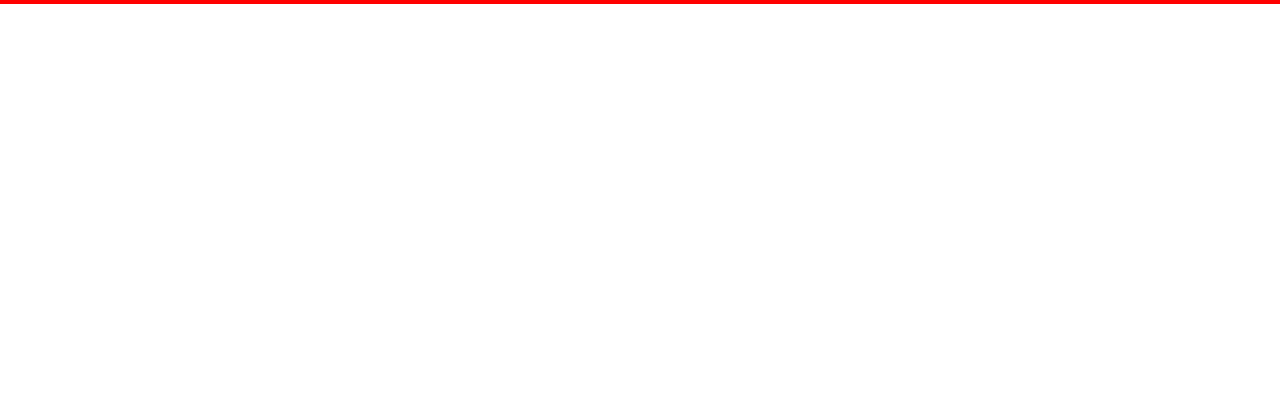
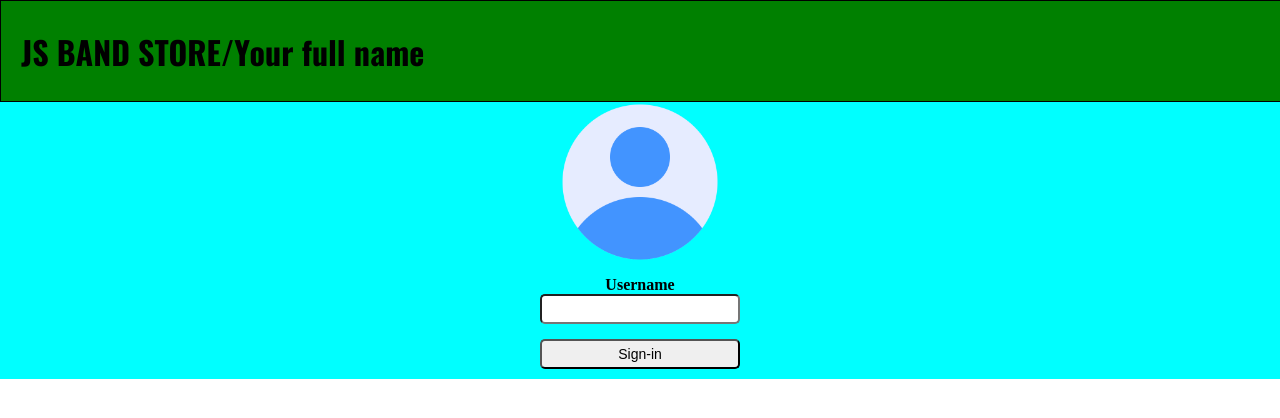
Before and after one commit to sergfreeman/X-course-task, a plain HTML site: page signin/index.html in a window 1280 px wide. Drawn offline with Linux system fonts and the light colour scheme.

Commit message:
29-10-22

```diff
--- a/signin/index.html
+++ b/signin/index.html
@@ -1,5 +1,6 @@
 <!DOCTYPE html>
 <html lang="en">
+
 <head>
     <meta charset="UTF-8">
     <meta http-equiv="X-UA-Compatible" content="IE=edge">
@@ -7,7 +8,26 @@
     <title>JS Band Store</title>
     <link href="./styles.css" rel="stylesheet">
 </head>
+
 <body>
+    <header>
+        <h1>
+            JS BAND STORE/Your full name
+        </h1>
+    </header>
+    <main>
+        <section id="central-section">
+            <img src="../img/avatar.png" width="160px" height="160px" alt="Avatar image">
+            <form>
+                <fieldset>
+                    <label for="username" id="username-label">Username</label>
+                    <input type="text" name="username" id="username" maxlength="5">
+                    <button name="submit" id="submit" type="submit">Sign-in</button>
+                </fieldset>
+            </form>
+        </section>
+    </main>
 
 </body>
+
 </html>
--- a/signin/styles.css
+++ b/signin/styles.css
@@ -1,5 +1,82 @@
-*, html{
+*,
+html {
     margin: 0;
     padding: 0;
-    border: 1px solid red;
+    /* border: 1px solid red; */
 }
+
+header{
+    width: 100%;
+    height: 100px;
+    display: flex;
+    background-color: green;
+    border: 1px solid black;
+}
+
+h1{
+
+    display: flex;
+     width: 100%;
+    /*height: 100px; */
+    padding-left: 20px;
+    font-size: 32px;
+    font-family: 'Oswald';
+
+    margin: auto;
+    text-align: left;
+
+
+}
+
+main{
+    /* margin-top: 50px; */
+    display: flex;
+    height: calc(100% - 100px);
+    font-family: 'TitilliumWeb-BoldItalic';
+    font-size: 14px;
+    background-color: aqua;
+
+}
+
+
+
+fieldset{
+    display: flex;
+    flex-direction: column;
+    width: 200px;
+    margin: 10px 0 10px 0;
+    border: 0px;
+}
+
+#central-section{
+    margin: auto;
+    /* margin-top: 10px; */
+    text-align: center;
+
+}
+
+#username-label{
+    text-align: center;
+    font-weight: bold;
+    font-size: 16px;
+}
+
+#username,
+#submit
+{
+    text-align: center;
+    /* font-weight: bold; */
+    font-size: 14px;
+    /* margin-top: 15px; */
+    padding: 5px;
+    border-radius: 5px;
+}
+
+#submit{
+margin-top: 15px;
+}
+
+@font-face {
+    font-family: 'Oswald';
+    src: url('../fonts/Oswald-VariableFont_wght.ttf');
+}
```
Also changed, not shown: fonts/Oswald-Bold.ttf (added), fonts/Oswald-VariableFont_wght.ttf (added), fonts/Oswald/OFL.txt (added), fonts/Oswald/Oswald-VariableFont_wght.ttf (added), fonts/Oswald/README.txt (added), fonts/Oswald/static/Oswald-Bold.ttf (added), fonts/Oswald/static/Oswald-ExtraLight.ttf (added), fonts/Oswald/static/Oswald-Light.ttf (added), fonts/Oswald/static/Oswald-Medium.ttf (added), fonts/Oswald/static/Oswald-Regular.ttf (added), fonts/Oswald/static/Oswald-SemiBold.ttf (added), 3 other files.
